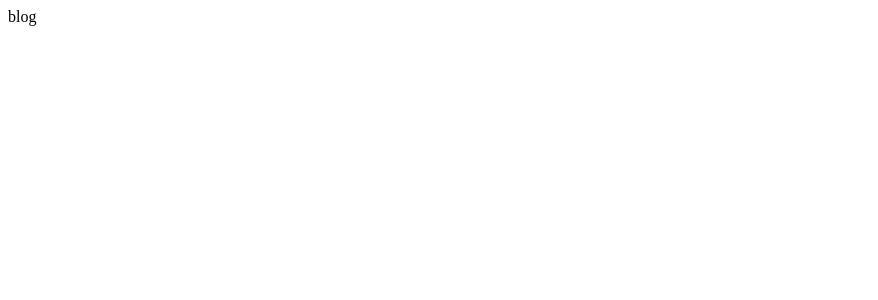
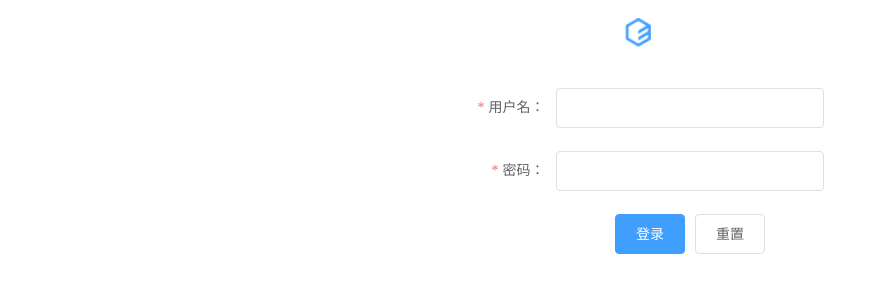
Before and after one commit to yyl7727/Galaxy-Vue, a Vue app: page / in a window 1280 px wide. Shown: the top 300 px of the page, without its empty margins (0-878 px from the left). Built offline with nearby package versions, Linux system fonts and the light colour scheme.

Commit message:
全部代码提交更换到台式电脑开发

```diff
--- a/src/App.vue
+++ b/src/App.vue
@@ -5,4 +5,5 @@
 </template>
 
 <style>
+
 </style>
--- a/src/router/index.js
+++ b/src/router/index.js
@@ -1,7 +1,7 @@
 import Vue from 'vue'
 import VueRouter from 'vue-router'
 import Login from '../views/Login.vue'
-import Blog from '../views/Blog.vue'
+import Index from '../views/Index.vue'
 import BlogEdit from '../views/BlogEdit.vue'
 import BlogDetail from '../views/BlogDetail.vue'
 
@@ -10,13 +10,13 @@ Vue.use(VueRouter)
 const routes = [
   {
     path: '/',
-    name: 'Index',
-    component: Blog
+    name: 'Login',
+    component: Login
   },
   {
-    path: '/blog',
-    name: 'Blog',
-    component: Blog
+    path: '/index',
+    name: 'Index',
+    component: Index
   },
   {
     path: '/login',
--- a/src/views/Blog.vue
+++ b/src/views/Index.vue
@@ -1,12 +1,12 @@
 <template>
     <div>
-        blog
+        index
     </div>
 </template>
 
 <script>
 export default {
-    name: "Blog.vue"
+    name: "Index.vue"
 }
 </script>
 
--- a/src/views/Login.vue
+++ b/src/views/Login.vue
@@ -75,7 +75,6 @@ export default {
 <style>
   .el-header,
   .el-footer {
-    background-color: #b3c0d1;
     color: #333;
     text-align: center;
     line-height: 60px;
@@ -95,7 +94,7 @@ export default {
   }
 
   body > .el-container {
-    margin-bottom: 40px;
+    margin:0 auto;
   }
 
   .el-container:nth-child(5) .el-aside,
```
Also changed, not shown: src/components/common/Header.vue (added, +13 -0 lines).
